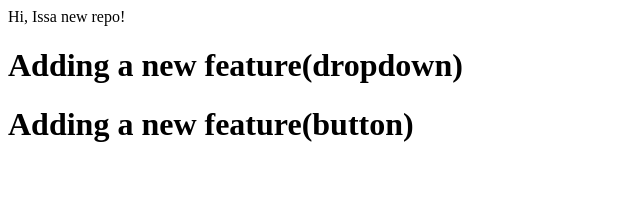
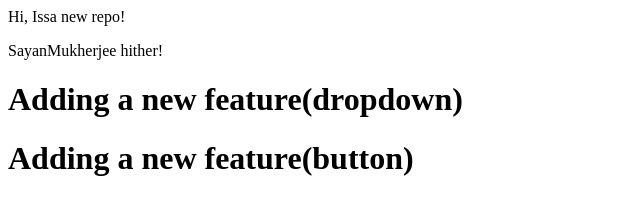
Before and after one commit to SayanMukherjee24/localrepo, a plain HTML site: page index.html in a window 1280 px wide. Shown: the whole page, without its empty margins (0-640 px from the left). Drawn offline with Linux system fonts and the light colour scheme.

Commit message:
UpdateName index.html

```diff
--- a/index.html
+++ b/index.html
@@ -1,3 +1,4 @@
 <p>Hi, Issa new repo!</p>
+<p>SayanMukherjee hither!</p>
 <h1>Adding a new feature(dropdown)</h1>
 <h1>Adding a new feature(button)</h1>
```
